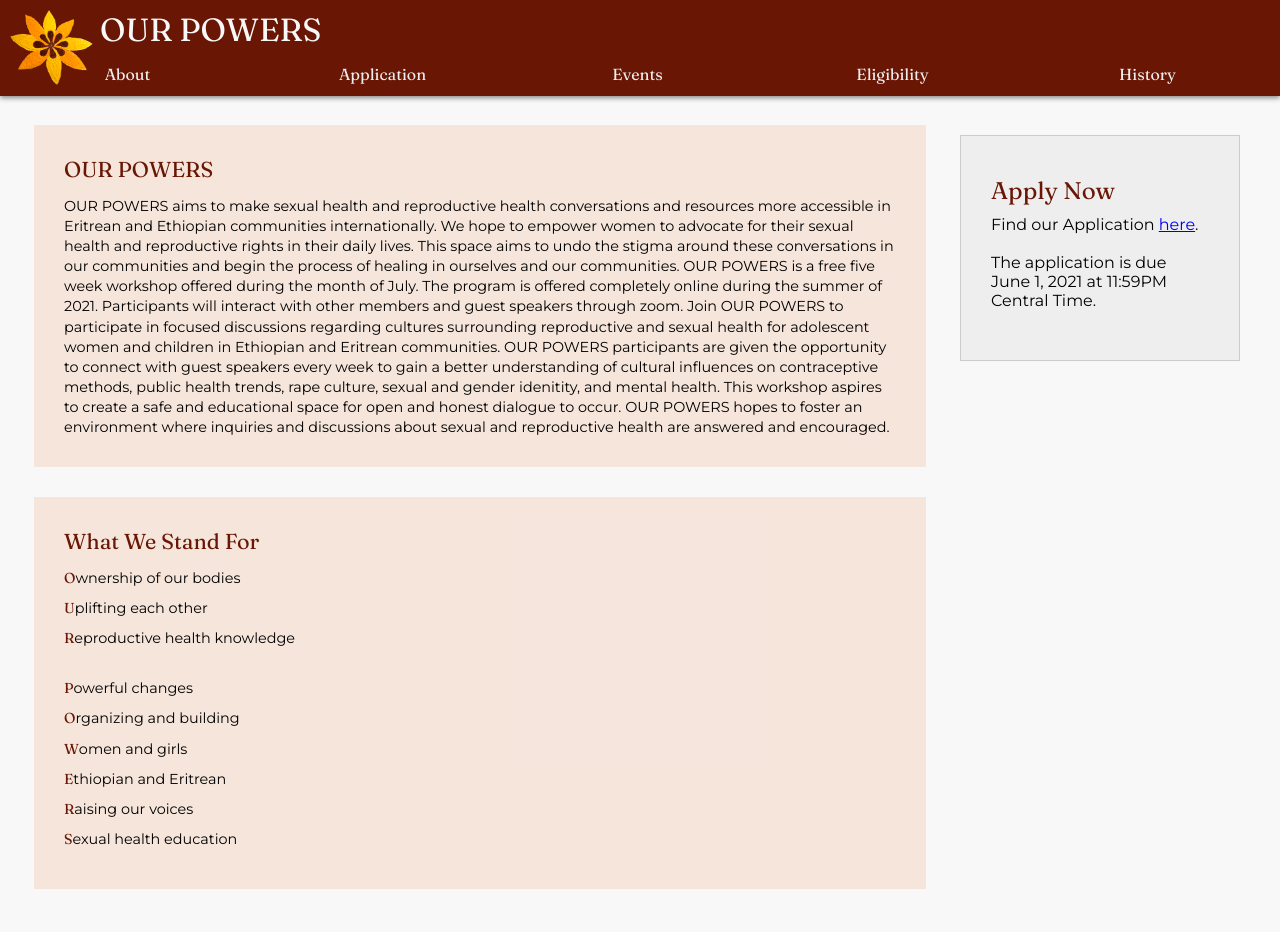
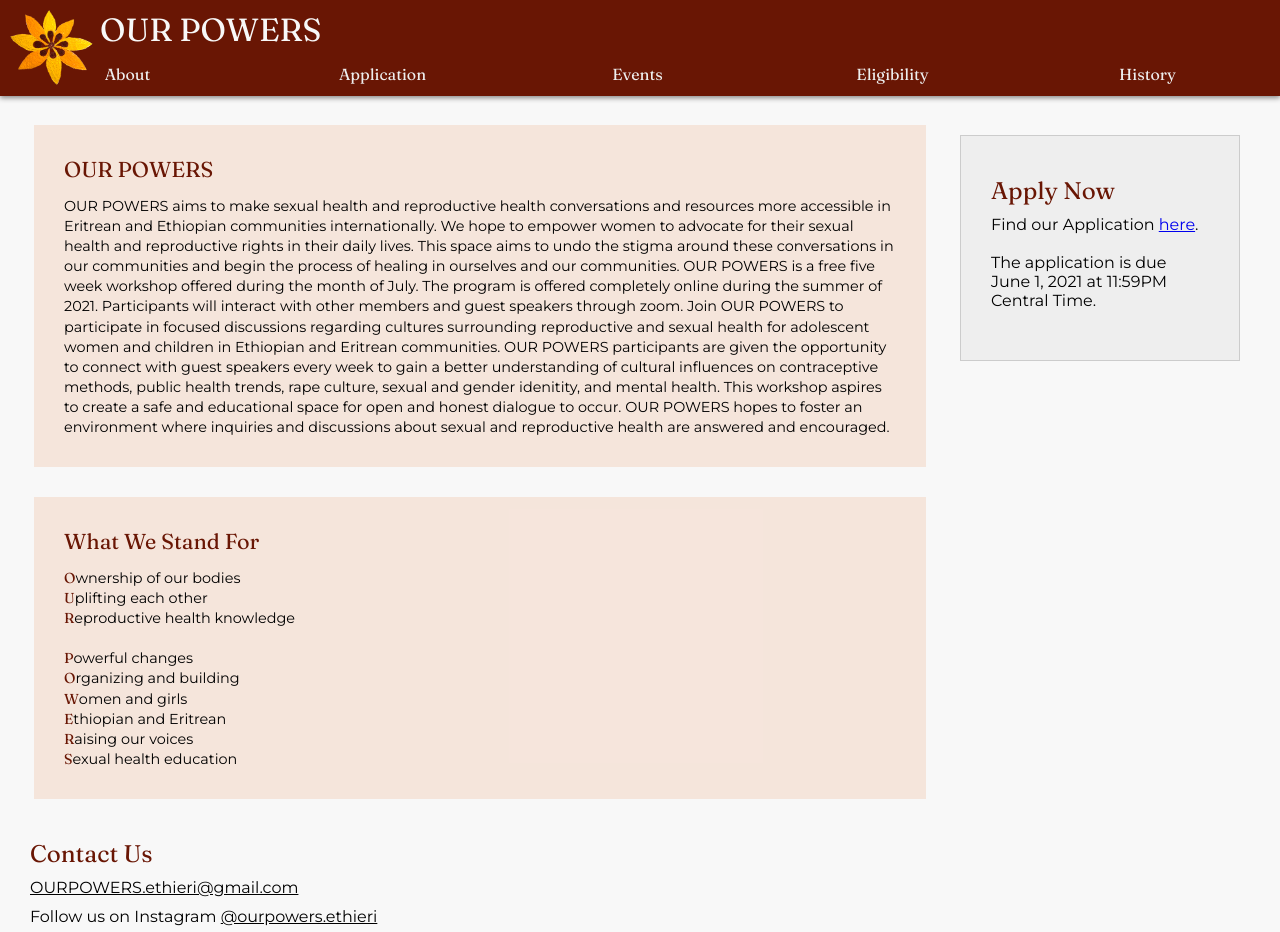
Before and after one commit to Ave-Wat/our-powers-website, a React (Create React App) app: page / in a window 1280 px wide. Shown: the top 932 px of the page. Built offline with nearby package versions, Linux system fonts and the light colour scheme.

Commit message:
updated footer

```diff
--- a/src/App.css
+++ b/src/App.css
@@ -135,6 +135,7 @@ i {
 .pageContainer {
   margin-top: calc(4.15em + 30px);
   display: flex;
+	width: calc(100vw - 10px)
 }
 
 .sidebarPageContainer {
@@ -144,13 +145,13 @@ i {
 .pageContent {
   float: left;
   width: 75vw;
-  min-height: calc(100vh - 5.7em - 105px);
+  min-height: calc(100vh - 5.7em - 125px);
 	margin-top: -20px;
 }
 
 .soloPageContent {
-  width: 100vw;
-  min-height: calc(100vh - 5.7em - 105px);
+  width: calc(100vw - 15px);
+  min-height: calc(100vh - 5.7em - 100px);
 }
 
 .textContainer {
@@ -194,7 +195,7 @@ p {
 .sidebar {
   float: left;
   width: calc(25vw - 10px);
-  min-height: calc(100vh - 5.44em - 150px);
+  min-height: calc(100vh - 5.44em - 170px);
   /*border-width: 1px;
   border-left-style: solid;
   border-color: var(--main-medgray);*/
@@ -219,8 +220,8 @@ iframe {
 }
 
 .footer {
-  height: 60px;
-  padding: 10px 30px;
+  height: 90px;
+  padding: 10px 30px 20px 30px;
   /*border-top-style: solid;
   border-width: 1px;
   border-color: var(--main-medgray);*/
--- a/src/App.js
+++ b/src/App.js
@@ -35,7 +35,8 @@ const Main = () => (
 const Footer = () => (
   <div className="footer">
     <h2>Contact Us</h2>
-    <a href="mailto:OURPOWERS.ethieri@gmail.com">OURPOWERS.ethieri@gmail.com</a>
+    <p><a href="mailto:OURPOWERS.ethieri@gmail.com">OURPOWERS.ethieri@gmail.com</a></p>
+    <p>Follow us on Instagram <a href="https://www.instagram.com/ourpowers.ethieri/">@ourpowers.ethieri</a></p>
   </div>
 );
 
--- a/src/pages/About.js
+++ b/src/pages/About.js
@@ -11,7 +11,7 @@ function About () {
         />
         <TextContainer
           title="What We Stand For"
-          text={[<p><nobr><h4>O</h4>wnership of our bodies</nobr></p>, <p><nobr><h4>U</h4>plifting each other</nobr></p>, <p><nobr><h4>R</h4>eproductive health knowledge</nobr></p>,<br></br>,<p><nobr><h4>P</h4>owerful changes</nobr></p>, <p><nobr><h4>O</h4>rganizing and building</nobr></p>, <p><nobr><h4>W</h4>omen and girls</nobr></p>, <p><nobr><h4>E</h4>thiopian and Eritrean</nobr></p>, <p><nobr><h4>R</h4>aising our voices</nobr></p>, <p><nobr><h4>S</h4>exual health education</nobr></p>]}
+          text={[<div><nobr><h4>O</h4>wnership of our bodies</nobr></div>, <div><nobr><h4>U</h4>plifting each other</nobr></div>, <div><nobr><h4>R</h4>eproductive health knowledge</nobr></div>,<br></br>,<div><nobr><h4>P</h4>owerful changes</nobr></div>, <div><nobr><h4>O</h4>rganizing and building</nobr></div>, <div><nobr><h4>W</h4>omen and girls</nobr></div>, <div><nobr><h4>E</h4>thiopian and Eritrean</nobr></div>, <div><nobr><h4>R</h4>aising our voices</nobr></div>, <div><nobr><h4>S</h4>exual health education</nobr></div>]}
         />
       </div>
       <Sidebar
--- a/src/pages/Events.js
+++ b/src/pages/Events.js
@@ -18,11 +18,12 @@ function Events () {
             <h3>Week 1</h3>
             <p>Dates: June 30, 2021 & July 3, 2021</p>
             <p>Topic: Reproductive Health and Contraceptive Methods</p>
-            <p>Guest Speaker: Faris Cuchi</p>
-            <ul><p>Faris is an intersectional LGBTIQ+/human rights activist based in Vienna, who oversees House of Guramayle’s activities in Austria. They are the co-host and creator of the Alen Show, which dismantles dishonest information about the Ethiopian LGBTIQ+ community one episode at a time. Faris is a computer science graduate and has worked as an IT expert with the INGO PSI-Ethiopia. They are also a Salzburg Global Seminar Fellow.</p><p>More information can be found <a href="https://houseofguramayle.org/our-story/">here</a>.</p></ul>
+            <p>Speakers: Eledon Beyene, Betelhem Muno, and Amra Zegeye</p>
             <h3>Week 2</h3>
             <p>Dates: July 07, 2021 & July 10, 2021 </p>
-            <p>Topic: Health Statistics in Ethiopia and Eritrea</p>
+            <p>Topic: Useful and Effective Implementations of Reproductive Health Awareness</p>
+            <p>Guest Speaker: Ketema Bizuneh</p>
+            <ul><p>UNICEF Chief of Health for Kenya and South Sudan</p></ul>
             <h3>Week 3</h3>
             <p>Dates: July 14, 2021 & July 17, 2021</p>
             <p>Topic: Rape Culture</p>
@@ -32,6 +33,7 @@ function Events () {
             <p>Dates: July 21, 2021 & July 24, 2021</p>
             <p>Topic: Gender Identity and Sexual Health</p>
             <p>Guest Speaker: Faris Cuchi</p>
+            <ul><p>Faris is an intersectional LGBTIQ+/human rights activist based in Vienna, who oversees House of Guramayle’s activities in Austria. They are the co-host and creator of the Alen Show, which dismantles dishonest information about the Ethiopian LGBTIQ+ community one episode at a time. Faris is a computer science graduate and has worked as an IT expert with the INGO PSI-Ethiopia. They are also a Salzburg Global Seminar Fellow.</p><p>More information can be found <a href="https://houseofguramayle.org/our-story/">here</a>.</p></ul>
             <h3>Week 5</h3>
             <p>Dates: July 28, 2021 & July 31, 2021</p>
             <p>Topic: Mental Health and Resources</p>
```
